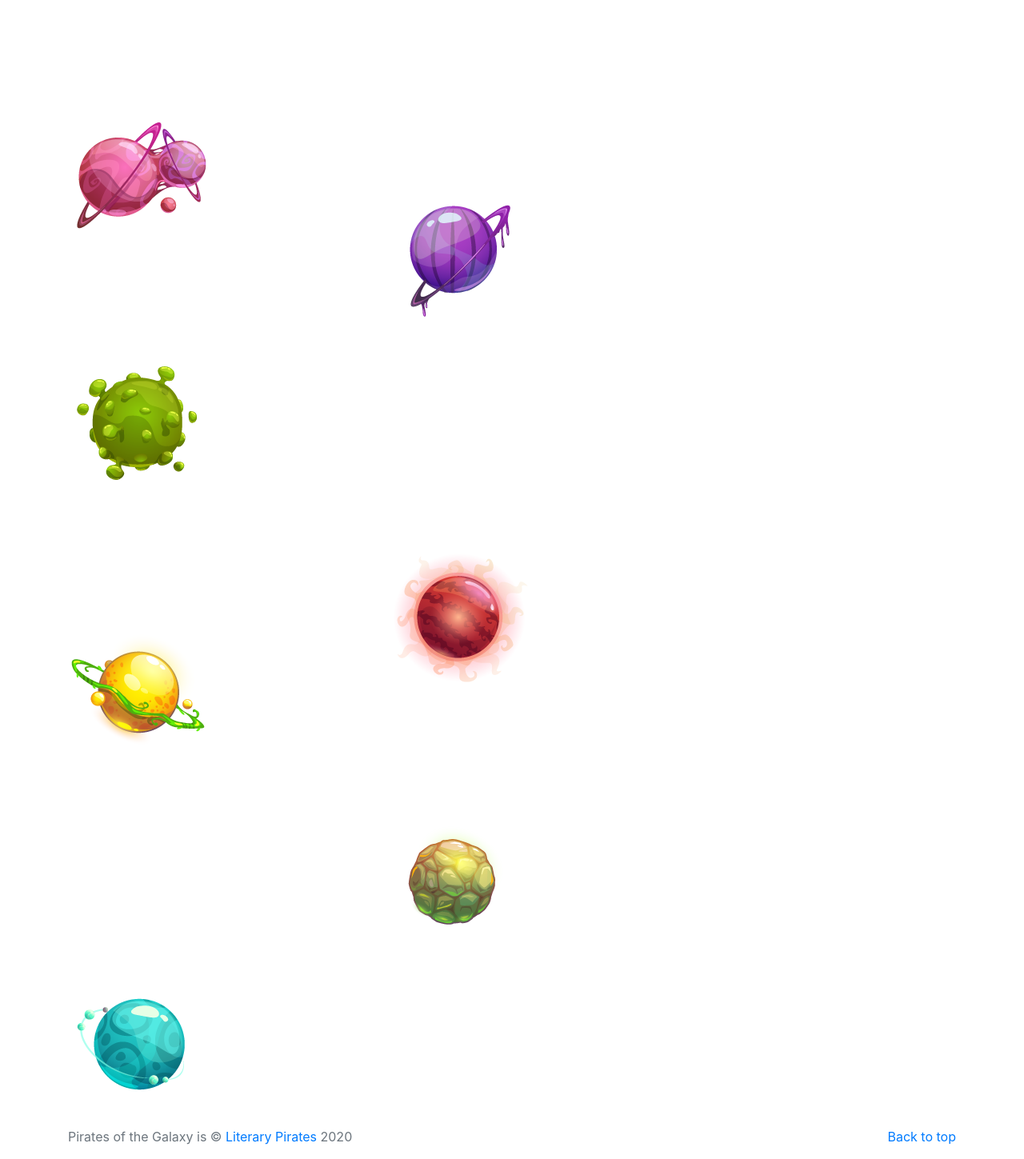
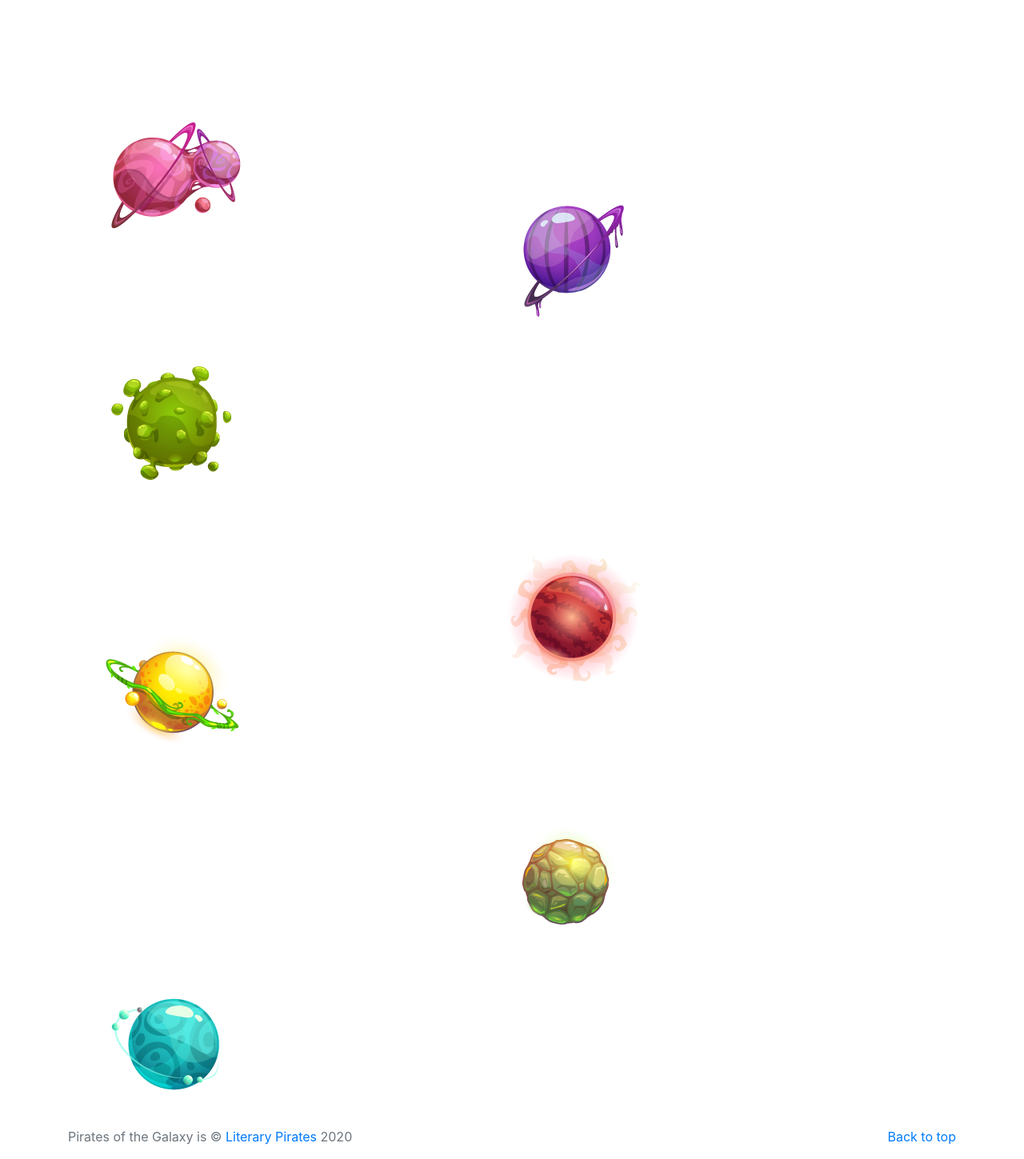
Before and after one commit to kalpaitch/pirates-of-the-galaxy, a PHP site: page / in a window 1280 px wide. Shown: the part 800-2249 px from the top of the page at 80% size. Run offline with PHP 8.4, Linux system fonts and the light colour scheme; some libraries are stand-ins or nearby versions; some web fonts are replaced.

Commit message:
Updated.

```diff
--- a/css/main.css
+++ b/css/main.css
@@ -97,6 +97,8 @@ textarea {
 /* ==========================================================================
    Author's custom styles
    ========================================================================== */
+
+
 #planets .video {
   position: fixed;
   top: 50%;
@@ -120,6 +122,7 @@ textarea {
   .grid-sizer,
   .grid-item {
     width: 100%;
+    position: relative;
   }
 }
 @media (min-width: 768px) {
@@ -137,19 +140,35 @@ textarea {
 @media (min-width: 1200px) {
   .grid-sizer,
   .grid-item {
-    width: 20%;
+    width: 25%;
   }
 }
 
 .planet {
   background: url(../img/planets.png);
-  display: inline-block;
+  display: block;
+  position: relative;
+  margin: 0 auto;
   height: 200px;
   width: 200px;
+  cursor: pointer;
 }
 .planet .name {
-  display: none;
+  font-family: aviano-future, sans-serif;
+  font-weight: 700;
+  font-style: italic;
+  font-size: 1.333em;
+  color: #ffffff;
+  text-align: center;
+  padding-top: 175px;
+  margin-bottom: 0;
 }
+
+audio.story {
+  display: block;
+  margin: 0 auto;
+}
+
 .planet-pk1 {
   background-position: 0 0;
   margin-top: 130px;
--- a/index.html
+++ b/index.html
@@ -11,9 +11,14 @@
   <link rel="apple-touch-icon" href="icon.png">
   <!-- Place favicon.ico in the root directory -->
 
+  <link href="https://fonts.googleapis.com/icon?family=Material+Icons" rel="stylesheet">
   <link rel="stylesheet" href="node_modules/bootstrap/dist/css/bootstrap.css">
   <link rel="stylesheet" href="css/normalize.css">
   <link rel="stylesheet" href="css/main.css">
+
+  <style>
+    @import url("https://use.typekit.net/soq1gkl.css");
+  </style>
 
   <meta name="theme-color" content="#fafafa">
 </head>
@@ -54,8 +59,8 @@
       <div class="container masonry-grid">
         <div class="grid-sizer"></div>
 
-        <div class="media grid-item">
-          <a onclick="playStory('freddie-story')" class="planet planet-pk2">
+        <div class="grid-item">
+          <a onclick="playStory('freddie-story')" class="planet planet-pk2" data-toggle="collapse" aria-expanded="false" aria-controls="story-controls-freddie">
             <p class="name">Freddie</p>
           </a>
 
@@ -65,7 +70,7 @@
           </audio>
         </div>
 
-        <div class="media grid-item">
+        <div class="grid-item">
           <a onclick="playStory('jamil-story')" class="planet planet-pr3">
             <p class="name">Jamil</p>
           </a>
@@ -76,7 +81,7 @@
           </audio>
         </div>
 
-        <div class="media grid-item">
+        <div class="grid-item">
           <a onclick="playStory('sally-story')" class="planet planet-g3">
             <p class="name">Sally</p>
           </a>
@@ -87,7 +92,7 @@
           </audio>
         </div>
 
-        <div class="media grid-item">
+        <div class="grid-item">
           <a onclick="playStory('james-bond-story')" class="planet planet-r4">
             <p class="name">James Bond</p>
           </a>
@@ -98,13 +103,13 @@
           </audio>
         </div>
 
-        <div class="media grid-item">
+        <div class="grid-item">
           <a class="planet planet-y1">
             <p class="name">Linda</p>
           </a>
         </div>
 
-        <div class="media grid-item">
+        <div class="grid-item">
           <a class="planet planet-g1">
             <p class="name">Frank</p>
           </a>
--- a/js/main.js
+++ b/js/main.js
@@ -1,11 +1,34 @@
-$('#planets').masonry({
+const masonryOptions = {
     // options
     itemSelector: '.grid-item',
     columnWidth: '.grid-sizer',
     percentPosition: true
-});
+};
+let $container = $('#planets').masonry(masonryOptions);
 
 function playStory(element) {
+    const audioElements = document.getElementsByTagName('audio');
     const audio = document.getElementById(element);
-    audio.play();
+
+    const paused = audio.paused;
+
+    for(i=0; i<audioElements.length; i++) {
+        if (audio.currentSrc != audioElements[i].currentSrc) {
+            audioElements[i].pause();
+            audioElements[i].controls = false;
+        }
+    }
+
+    if (paused) {
+        audio.currentTime = 0;
+        audio.play()
+        audio.controls = true;
+    }
+    else {
+        audio.pause()
+        audio.controls = false;
+    }
+
+    $container.masonry('destroy');
+    $container.masonry(masonryOptions);
 }
--- a/package.json
+++ b/package.json
@@ -7,8 +7,9 @@
     "doc": "doc"
   },
   "dependencies": {
+    "bootstrap": "^4.5.0",
     "masonry-layout": "^4.2.2",
-    "bootstrap": "^4.5.0"
+    "material-design-icons": "^3.0.1"
   },
   "devDependencies": {},
   "scripts": {
```
Also changed, not shown: package-lock.json.
